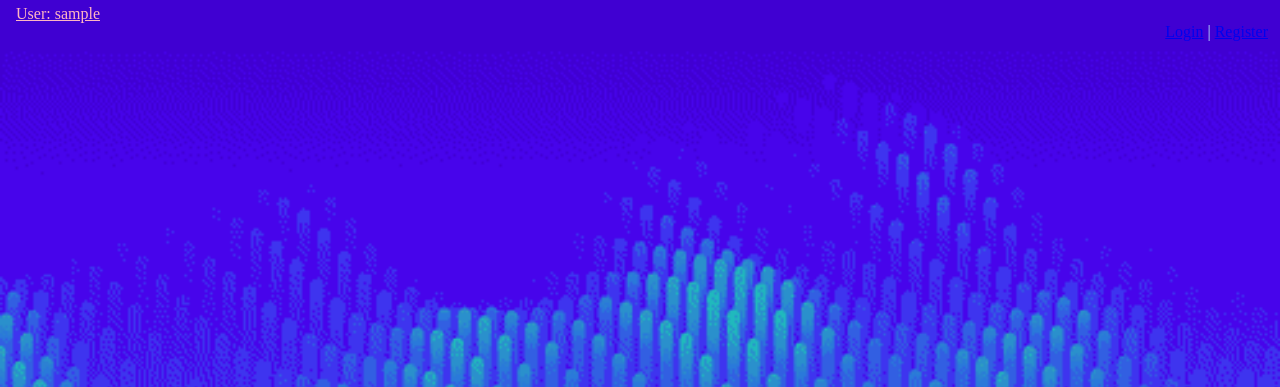
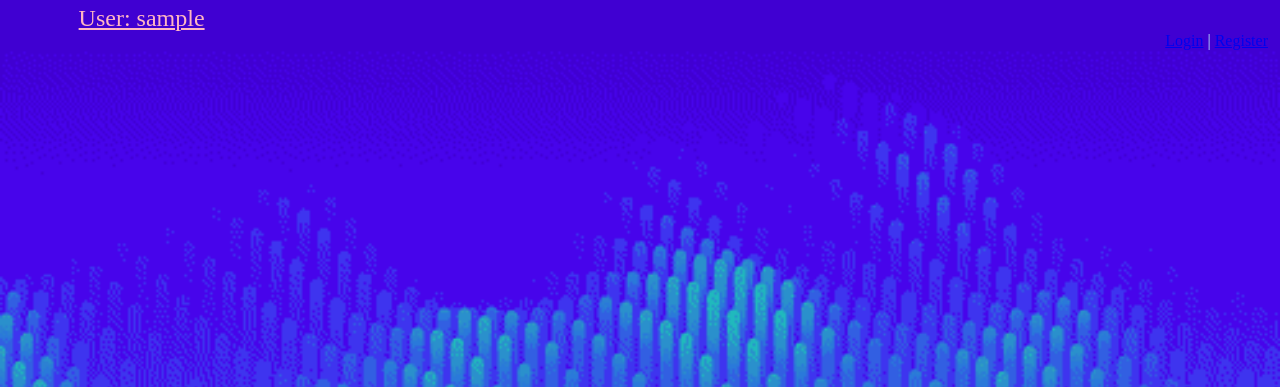
Before and after one commit to dakworld/pytube, a Django app: template videos/templates/videos/index.html in a window 1280 px wide. Shown: the part 33-420 px from the top of the page. Run offline with Django 3.2, Linux system fonts and the light colour scheme; the template is opened without the code that fills it: most values are stand-ins (such as "Sample title", 1, 10 or a date in 2020).

Commit message:
Changes to be committed: 	modified:   videos/templates/videos/index.html

```diff
--- a/videos/templates/videos/index.html
+++ b/videos/templates/videos/index.html
@@ -24,7 +24,7 @@
     <br><em style="font-size: 75%;">by: {{ video.uploader }}</em></a>
     </div>
     {% elif video.username %}
-    <div class="column" style="align-content: center;"><a href="{% url 'videos:user' video.id %}">User: {{video.username}}</a></div>
+    <div class="column" style="align-items: center; text-align: center; font-size: 150%;"><a href="{% url 'videos:user' video.id %}">User: {{video.username}}</a></div>
     {% endif %}
     {% endfor %}
     </div>
```
